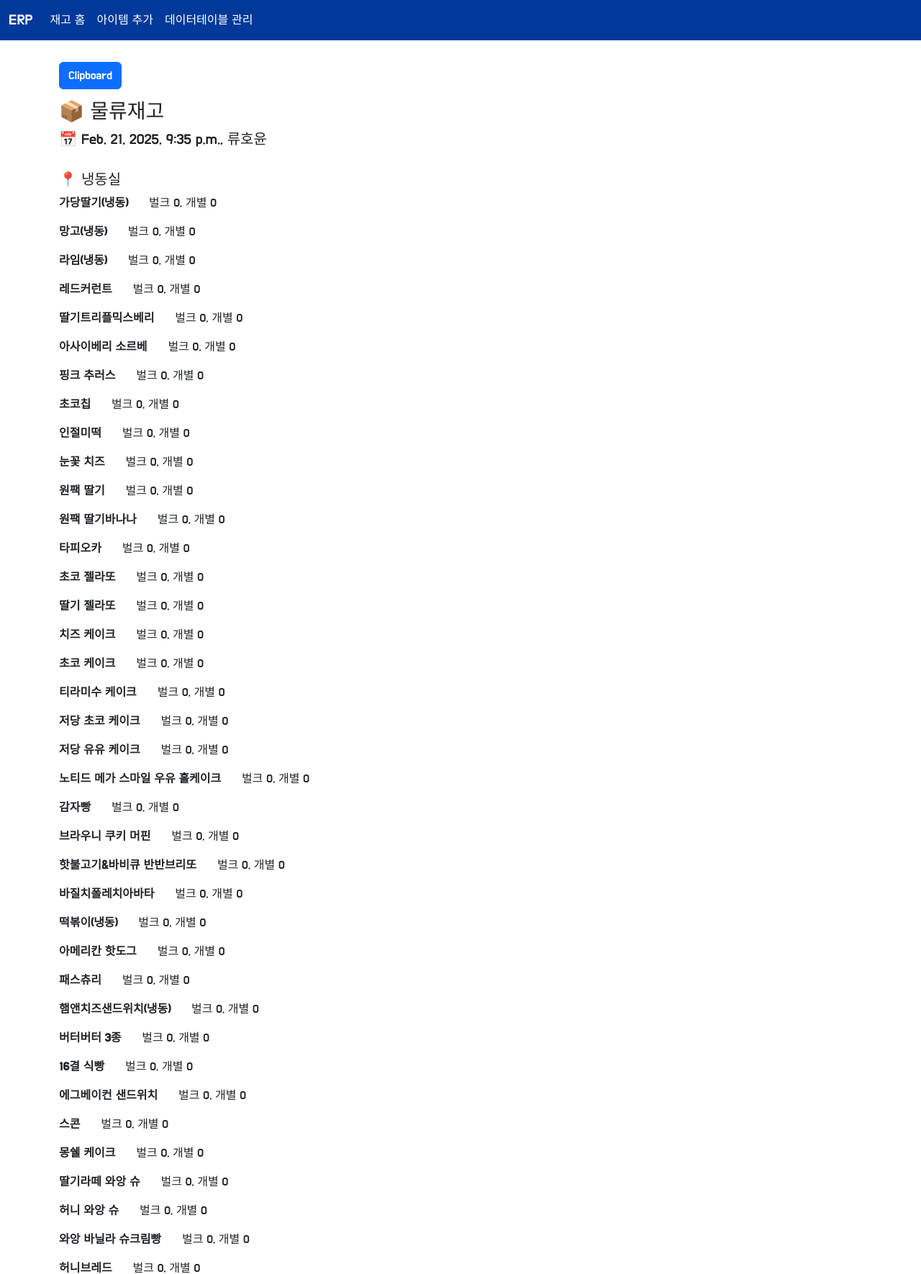
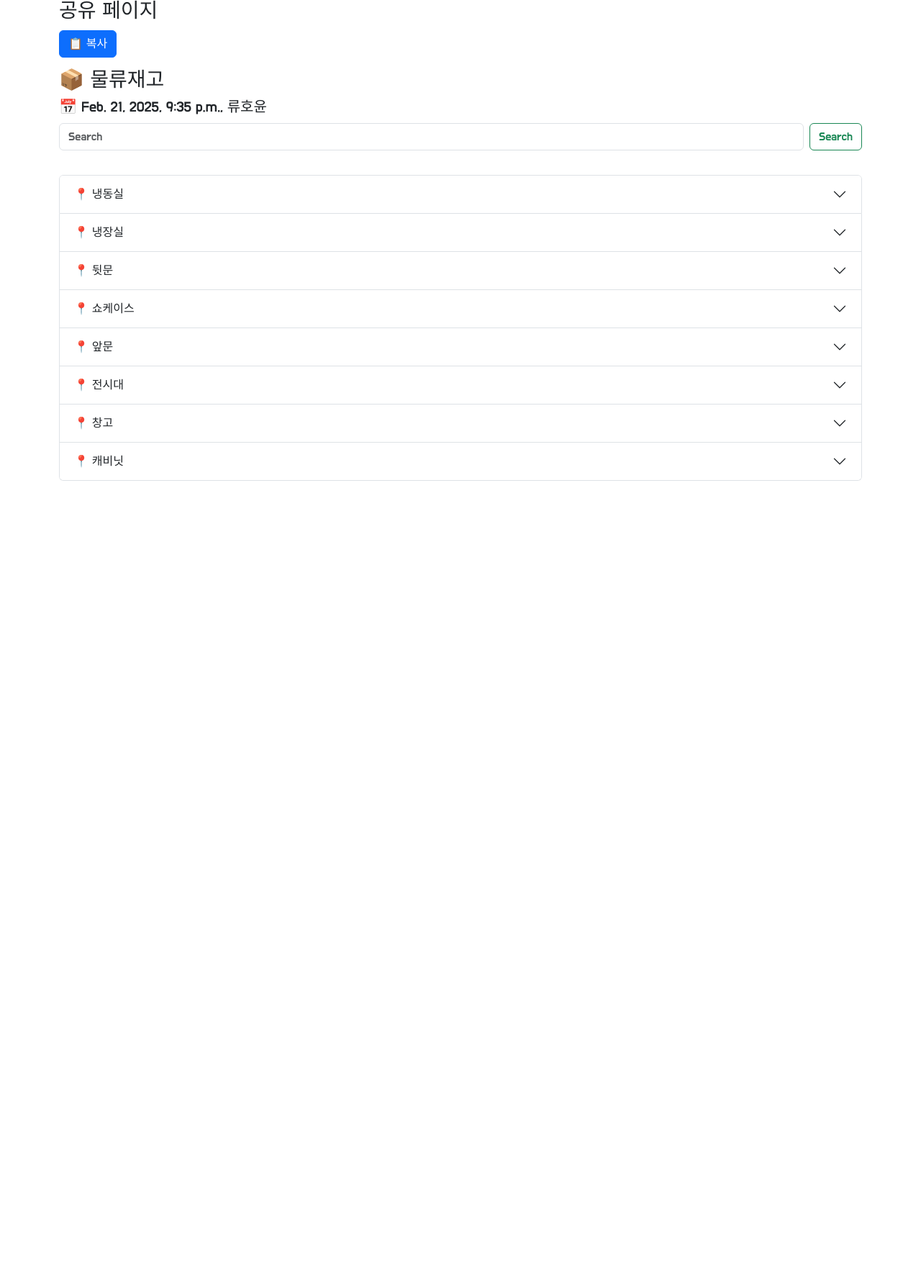
Before and after one commit to HOYUN-Y/django-project, a Django app: page /stock/share_list/ in a window 1280 px wide. Shown: the top 1770 px of the page at 72% size. After the commit the page ends 668 px from the top, so only its background shows below. Run offline with Django 4.2, Linux system fonts and the light colour scheme; data comes from the database, SQL or seed files in the repository; some libraries are stand-ins or nearby versions.

Commit message:
text share improvement

```diff
--- a/erpsite/settings.py
+++ b/erpsite/settings.py
@@ -24,12 +24,12 @@ BASE_DIR = Path(__file__).resolve().parent.parent
 SECRET_KEY = 'django-insecure-01#mwdd$s45)o^=l3+94o#rhk(s*hj8$*&v-4^u9aggm1tzutl'
 
 # SECURITY WARNING: don't run with debug turned on in production!
-DEBUG = False
+DEBUG = True
 allowed_host_list = [".ap-northeast-2.compute.amazonaws.com",
                  "devprofessional.xyz",
                  "www.devprofessional.xyz"]
-ALLOWED_HOSTS = allowed_host_list
-#ALLOWED_HOSTS = []
+#ALLOWED_HOSTS = allowed_host_list
+ALLOWED_HOSTS = []
 
 # Application definition
 
--- a/stock/templates/stock/share_list.html
+++ b/stock/templates/stock/share_list.html
@@ -1,47 +1,88 @@
-{% extends "base.html" %}
-{% block content %}
+{% load static %}
+<!DOCTYPE html>
+<html lang="en">
+  <head>
+      <link rel="stylesheet" href="https://code.jquery.com/ui/1.12.1/themes/base/jquery-ui.css">
+      <script src="https://code.jquery.com/jquery-3.6.0.min.js"></script>
+      <script src="https://code.jquery.com/ui/1.12.1/jquery-ui.js"></script>
+      <link href="https://cdn.jsdelivr.net/npm/bootstrap@5.3.3/dist/css/bootstrap.min.css" rel="stylesheet" integrity="sha384-QWTKZyjpPEjISv5WaRU9OFeRpok6YctnYmDr5pNlyT2bRjXh0JMhjY6hW+ALEwIH" crossorigin="anonymous">
+      <link rel="preconnect" href="https://fonts.googleapis.com">
+      <link rel="preconnect" href="https://fonts.gstatic.com" crossorigin>
+      <link href="https://fonts.googleapis.com/css2?family=Do+Hyeon&display=swap" rel="stylesheet">
+      <script src="https://cdn.jsdelivr.net/npm/bootstrap@5.3.3/dist/js/bootstrap.bundle.min.js" integrity="sha384-YvpcrYf0tY3lHB60NNkmXc5s9fDVZLESaAA55NDzOxhy9GkcIdslK1eN7N6jIeHz" crossorigin="anonymous"></script>
+      <link rel="stylesheet" type="text/css" href="{% static 'stock/css/style.css' %}">
+      <meta charset="UTF-8">
+      <meta name="viewport" content="width=device-width, initial-scale=1.0">
+      <title>DEVprofessional.xyz</title>
+  </head>
+  <body>
 
 <div class='container'>
-    <button class="btn btn-primary mb-3" onclick="copyToClipboard()">Clipboard</button>
+    <div style="margin: 40px 0px 0px 0xp;">
+        <h3>공유 페이지</h3>
+    </div>
+    <button class="btn btn-primary mb-3" onclick="copyToClipboard()">📋 복사</button>
     <textarea id="clipboardText" style="position: absolute; left: -9999px;"></textarea>
+
+
     <h3>📦 물류재고</h3>
     <h5>📅 {{time}}, 류호윤</h5>
+
+    <!-- Search form -->
+    <div style="margin:10px 0px 10px 0px;">
+        <form class="d-flex" role="search" method='post'>
+            {% csrf_token %}
+            <input class="form-control me-2" type="search" name='search' placeholder="Search" aria-label="Search">
+            <button class="btn btn-outline-success" type="submit">Search</button>
+        </form>
+    </div>
     <br>
+
     {% if group_items %}
-        {% for k, v in group_items.items %}
-            <h5>📍 {{ k }}</h5>
-            {% for item in v %}
-                <p>
-                    <strong>{{ item.name }}</strong> &nbsp;&nbsp;&nbsp;&nbsp;
-                    <span>벌크 {{ item.amountOfBulk|floatformat:"-1" }}, 개별 {{ item.amountOfEach|floatformat:"-1" }}</span>
-                </p>
+        <div class="accordion" id="inventoryAccordion">
+            {% for place, items in group_items.items %}
+            <div class="accordion-item">
+                <h2 class="accordion-header" id="heading{{ forloop.counter }}">
+                    <button class="accordion-button collapsed" type="button" data-bs-toggle="collapse" data-bs-target="#collapse{{ forloop.counter }}" aria-expanded="false" aria-controls="collapse{{ forloop.counter }}">
+                        📍 {{ place }}
+                    </button>
+                </h2>
+                <div id="collapse{{ forloop.counter }}" class="accordion-collapse collapse" aria-labelledby="heading{{ forloop.counter }}">
+                    <div class="accordion-body">
+                        {% for item in items %}
+                            <p>
+                                <strong>{{ item.name }}</strong> &nbsp;&nbsp;&nbsp;&nbsp;
+                                <span>벌크 {{ item.amountOfBulk|floatformat:"-1" }}, 개별 {{ item.amountOfEach|floatformat:"-1" }}</span>
+                            </p>
+                        {% endfor %}
+                    </div>
+                </div>
+            </div>
             {% endfor %}
-        {% endfor %}
+        </div>
     {% else %}
-        <p>🚫 등록된 아이템이 없습니다.</p>  <!-- ✅ 아이템이 없는 경우 처리 -->
+        <p>🚫 등록된 아이템이 없습니다.</p>
     {% endif %}
 </div>
+  </body>
+</html>
+
 
 <script>
 function copyToClipboard() {
-    let text = "📦 물류재고 목록 ({{ time|date:'Y-m-d H:i:s' }})\n\n";  // ✅ 헤더 포함
+    let text = "📦 물류재고 목록 ({{ time|date:'Y-m-d H:i:s' }})\n\n";
     {% for place, items in group_items.items %}
         text += "📍[{{ place }}]\n";
         {% for item in items %}
             text += "{{ item.name }} : {{ item.amountOfBulk|floatformat:"-1"  }}, {{ item.amountOfEach|floatformat:"-1"}}\n\n";
         {% endfor %}
-        text += "\n";  // ✅ 장소별 줄바꿈
+        text += "\n";
     {% endfor %}
 
-    // ✅ textarea에 텍스트 삽입 후 복사 실행
     let textarea = document.getElementById("clipboardText");
     textarea.value = text;
     textarea.select();
     document.execCommand("copy");
-
-    // ✅ 사용자에게 복사 완료 알림
     alert("📋 재고 목록이 클립보드에 복사되었습니다!");
 }
 </script>
-
-{% endblock %}
--- a/stock/views.py
+++ b/stock/views.py
@@ -31,9 +31,14 @@ def list_item(request):
     return render(request, 'stock/list.html', context= context)
 
 def share_list(request):
+    search_query = request.POST.get('search','')
+
+    if search_query:
+        items = Item.objects.filter(name__icontains = search_query)
+    else:
+        items = Item.objects.order_by('place','itemCode')
     inspection_time = datetime.now(ZoneInfo("Asia/Seoul"))
     print(inspection_time)
-    items = models.Item.objects.order_by('place','itemCode')
     group_items = defaultdict(list)
     for item in items:
         group_items[item.place].append(item)
```
